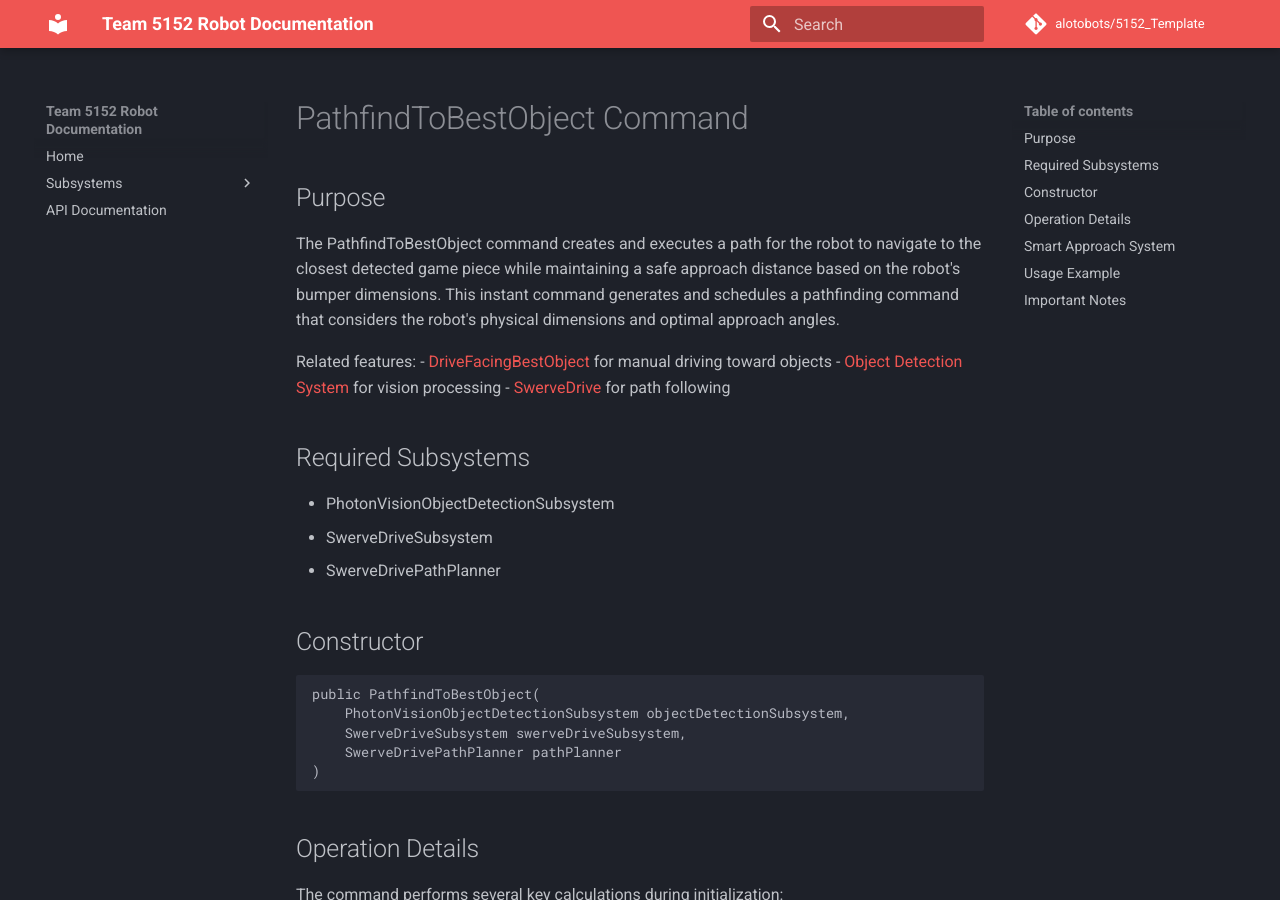
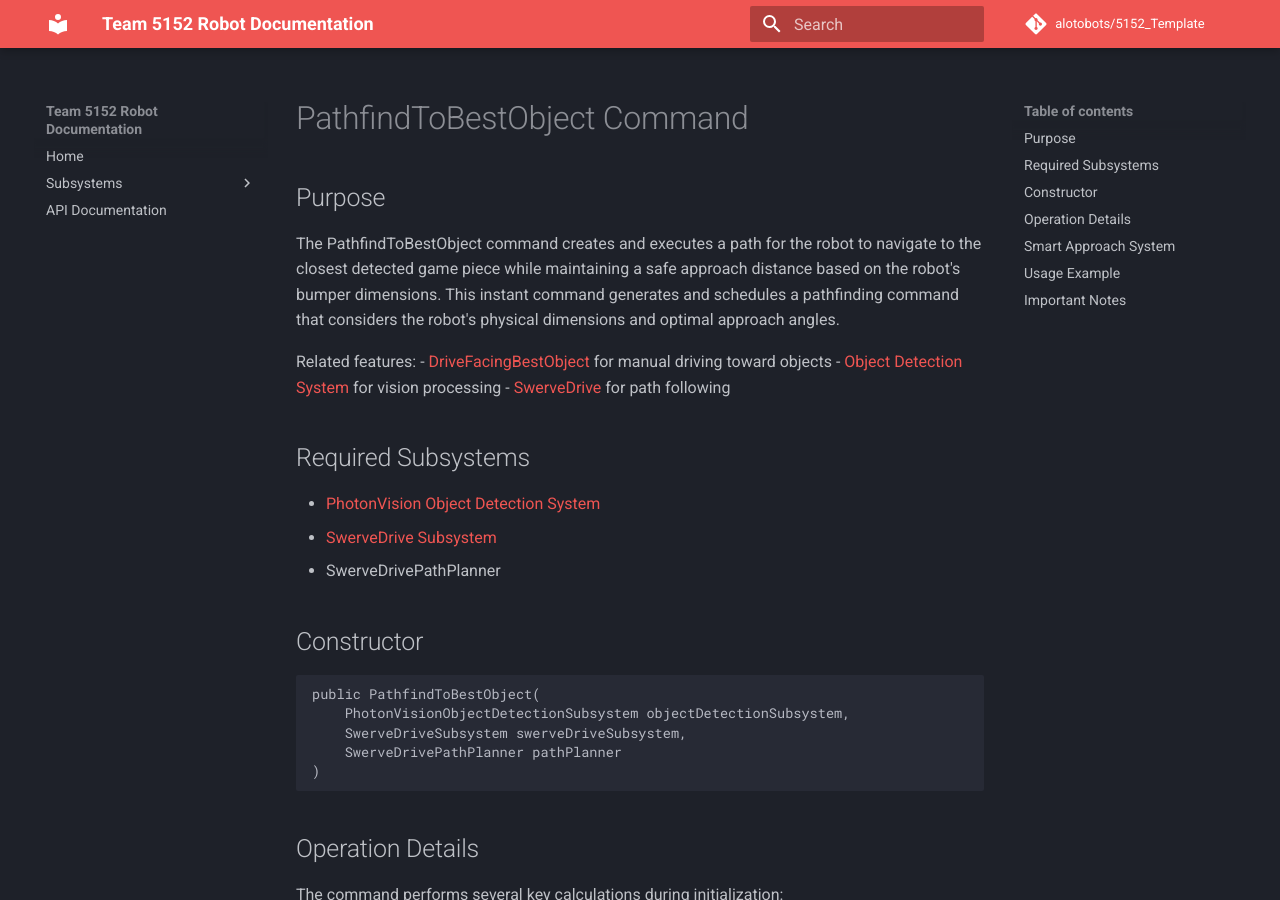
Before and after one commit to 5152Alotobots/5152_Template, an MkDocs documentation site: the page built from docs/mkdocs/docs/library/commands/pathfindtobestobject.md, in a window 1280 px wide and 900 px high. Built offline with MkDocs 1.6.1 and Material for MkDocs 9.7.7, drawn with Linux system fonts in a browser that asks for light colours; comment, search, counter and statistics services are not loaded.

Commit message:
docs: Add cross-references to subsystems in command documentation

```diff
--- a/docs/mkdocs/docs/library/commands/pathfindtobestobject.md
+++ b/docs/mkdocs/docs/library/commands/pathfindtobestobject.md
@@ -9,8 +9,8 @@ Related features:
 - [SwerveDrive](../subsystems/swerve.md) for path following
 
 ## Required Subsystems
-- PhotonVisionObjectDetectionSubsystem
-- SwerveDriveSubsystem
+- [PhotonVision Object Detection System](../subsystems/vision/objectdetection.md)
+- [SwerveDrive Subsystem](../subsystems/swerve.md)
 - SwerveDrivePathPlanner
 
 ## Constructor
```
Also changed, not shown: docs/mkdocs/docs/library/commands/defaultsettoalliancecolor.md (+1 -1 lines), docs/mkdocs/docs/library/commands/drivefacingbestobject.md (+2 -2 lines).
